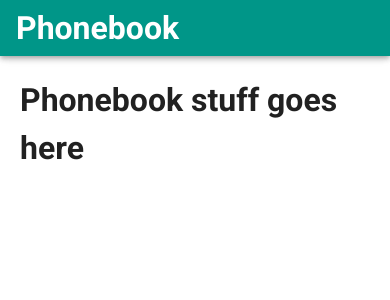
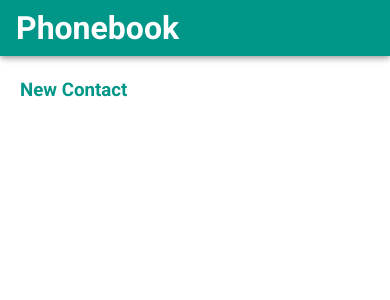
Before and after one commit to SpencerTruett/Vue-Phonebook, a Vue app: page / in a window 390 px wide. Shown: the top 300 px of the page. Built offline with nearby package versions, Linux system fonts and the light colour scheme.

Commit message:
connected ContactForm to Phonebook

```diff
--- /dev/null
+++ b/src/components/ContactForm.vue
@@ -0,0 +1,24 @@
+<template>
+  <div>
+    <h3 class="teal--text">New Contact</h3>
+    <v-form></v-form>
+  </div>
+</template>
+
+<script>
+export default {
+  data() {
+    return {
+      form: {
+        firstName: "",
+        lastName: "",
+        phone: "",
+        type: "",
+        email: ""
+      }
+    };
+  }
+};
+</script>
+
+<style></style>
--- a/src/components/Phonebook.vue
+++ b/src/components/Phonebook.vue
@@ -1,9 +1,12 @@
 <template>
-  <h1>Phonebook stuff goes here</h1>
+  <ContactForm />
 </template>
 
 <script>
+import ContactForm from "./ContactForm";
+
 export default {
+  components: { ContactForm },
   data() {
     return {
       contacts: []
```
